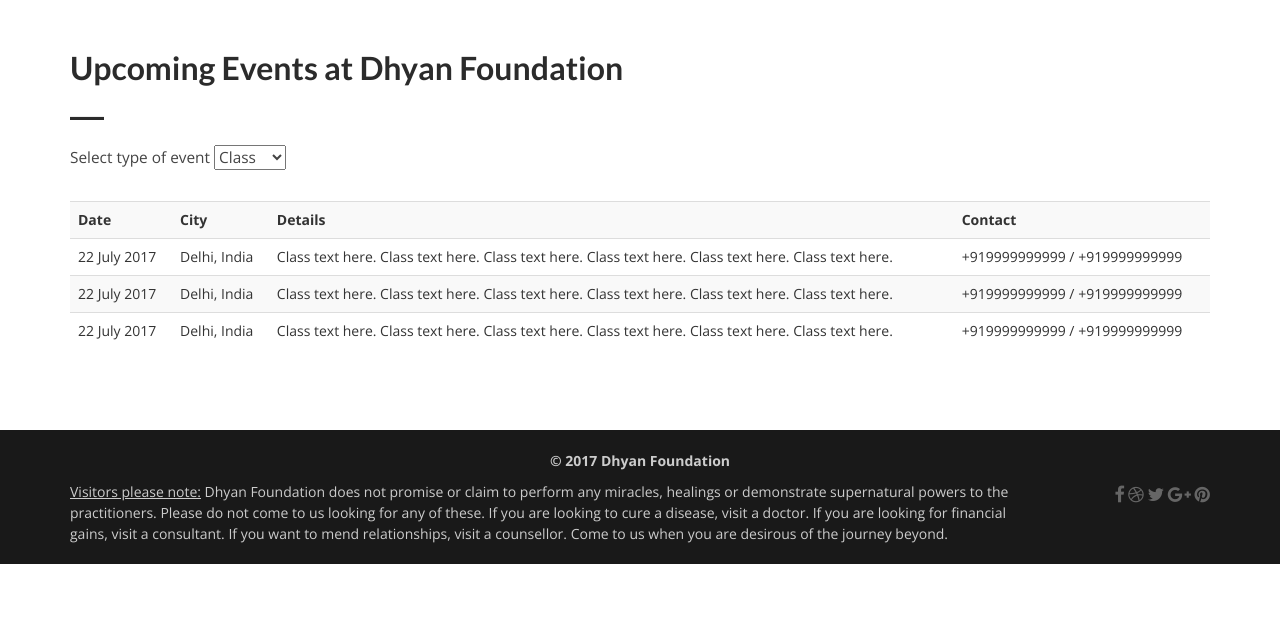
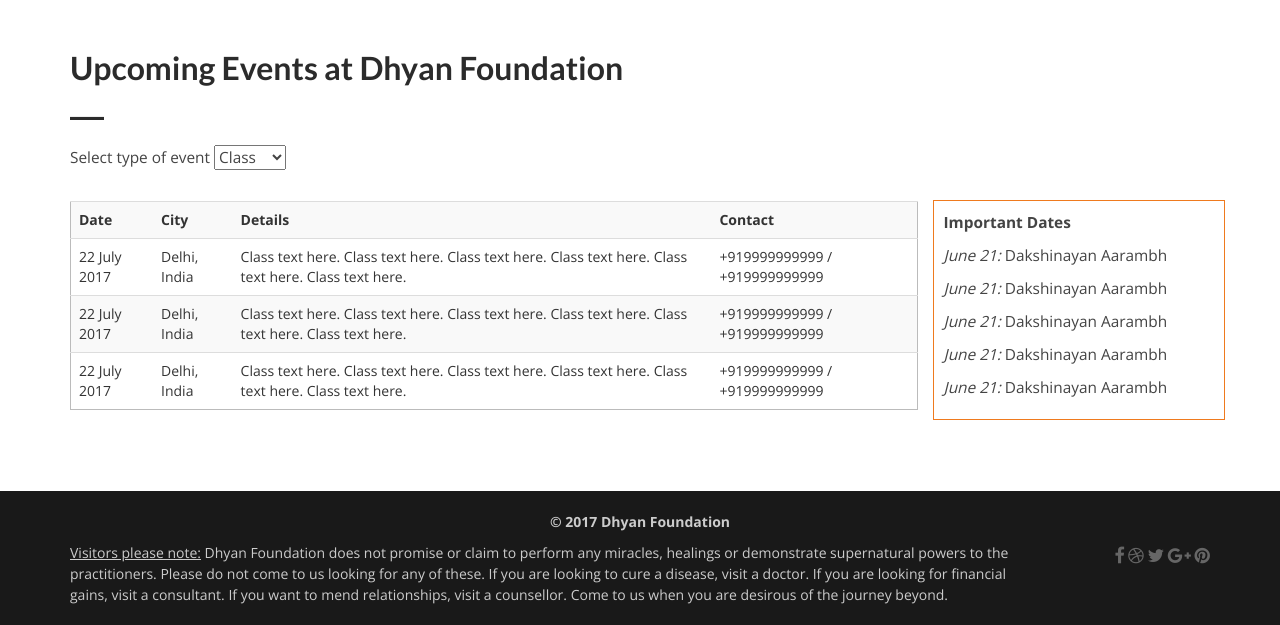
Before and after one commit to ankush981/df-website, a PHP site: page /about-us/events.php in a window 1280 px wide. Shown: the part 179-804 px from the top of the page. Before the commit the page ends 743 px from the top, so only its background shows below. Run offline with PHP 8.4, Linux system fonts and the light colour scheme.

Commit message:
Improve events page

```diff
--- a/about-us/events.php
+++ b/about-us/events.php
@@ -26,7 +26,12 @@ $(document).ready(function(){
                 <div class="section-title">
                     <h2 class="head-title">Upcoming Events at Dhyan Foundation</h2>
                     <hr class="botm-line">
+                </div>
+            </div>
+        </div>
 
+        <div class="row">
+            <div class="col-sm-9">
                 <p>Select type of event
                     <select id="event-type">
                         <option value="class">Class</option>
@@ -36,8 +41,7 @@ $(document).ready(function(){
                 </p>
 
                 <br>
-
-                    <table id="df-events" class="table table-striped table-responsive">
+                <table id="df-events" class="table table-striped table-responsive" style="border: 1px solid #BBB;">
                     <tr>
                         <th>Date</th>
                         <th>City</th>
@@ -98,11 +102,20 @@ $(document).ready(function(){
                         <td>Langar text here. Langar text here. Langar text here. Langar text here. Langar text here. Langar text here.</td>
                         <td>+919999999999 / +919999999999</td>
                     </tr>
+                </table>
+            </div>
 
-                    </table>
+            <div class="col-sm-3" style="border: 1px solid #EF7A1E; padding:10px;margin-top:55px;">
+                <p><strong>Important Dates</strong></p>
+                <p><em>June 21:</em> Dakshinayan Aarambh</p>
+                <p><em>June 21:</em> Dakshinayan Aarambh</p>
+                <p><em>June 21:</em> Dakshinayan Aarambh</p>
+                <p><em>June 21:</em> Dakshinayan Aarambh</p>
+                <p><em>June 21:</em> Dakshinayan Aarambh</p>
             </div>
         </div>
 
+        <div class="row">
             <div class="col-sm-12">
                 <?php
                     //sidebar name is linked to section name - no effect if file doesn't exist
```
Lines whose indentation alone changed are shown as unchanged.
